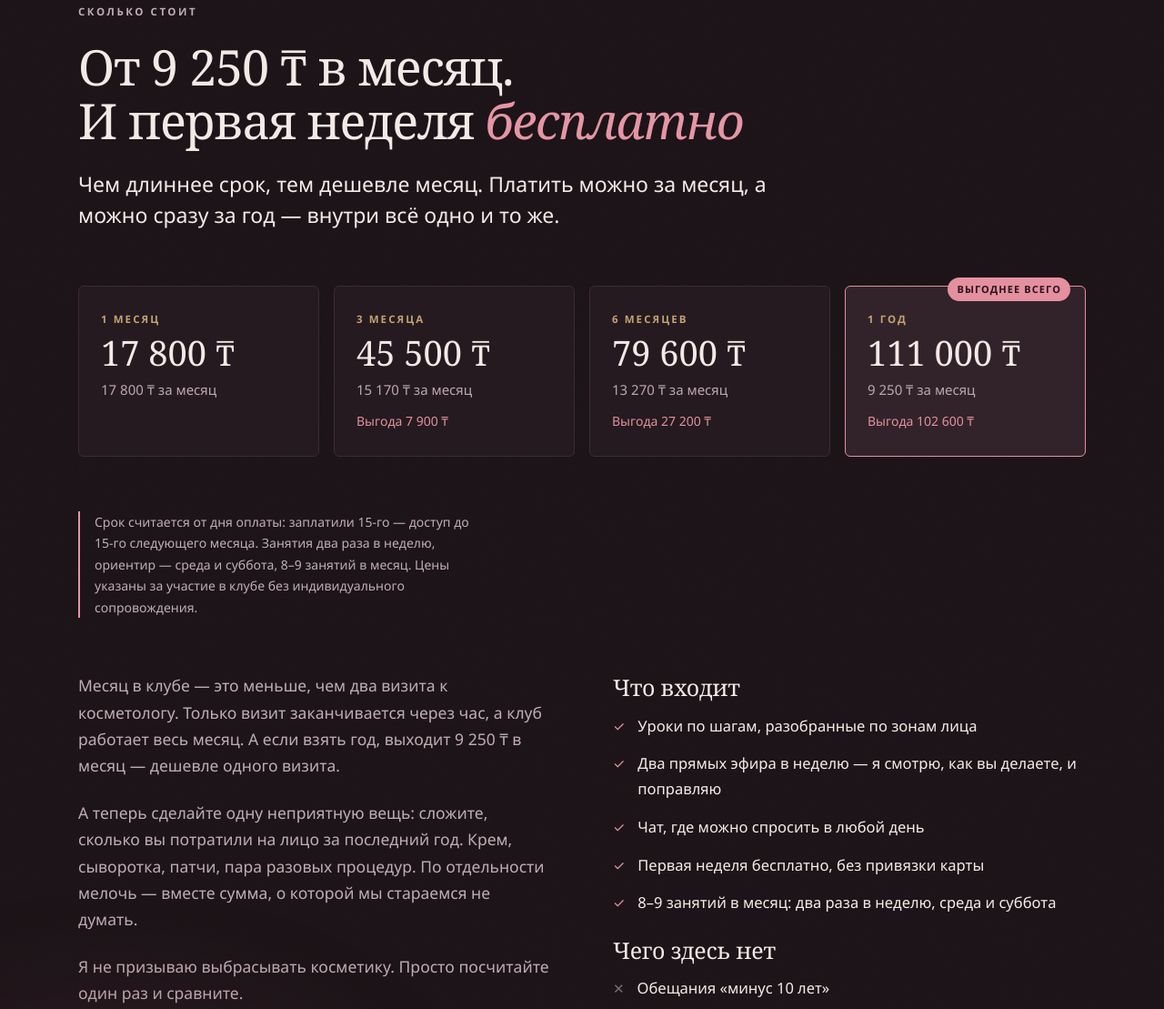
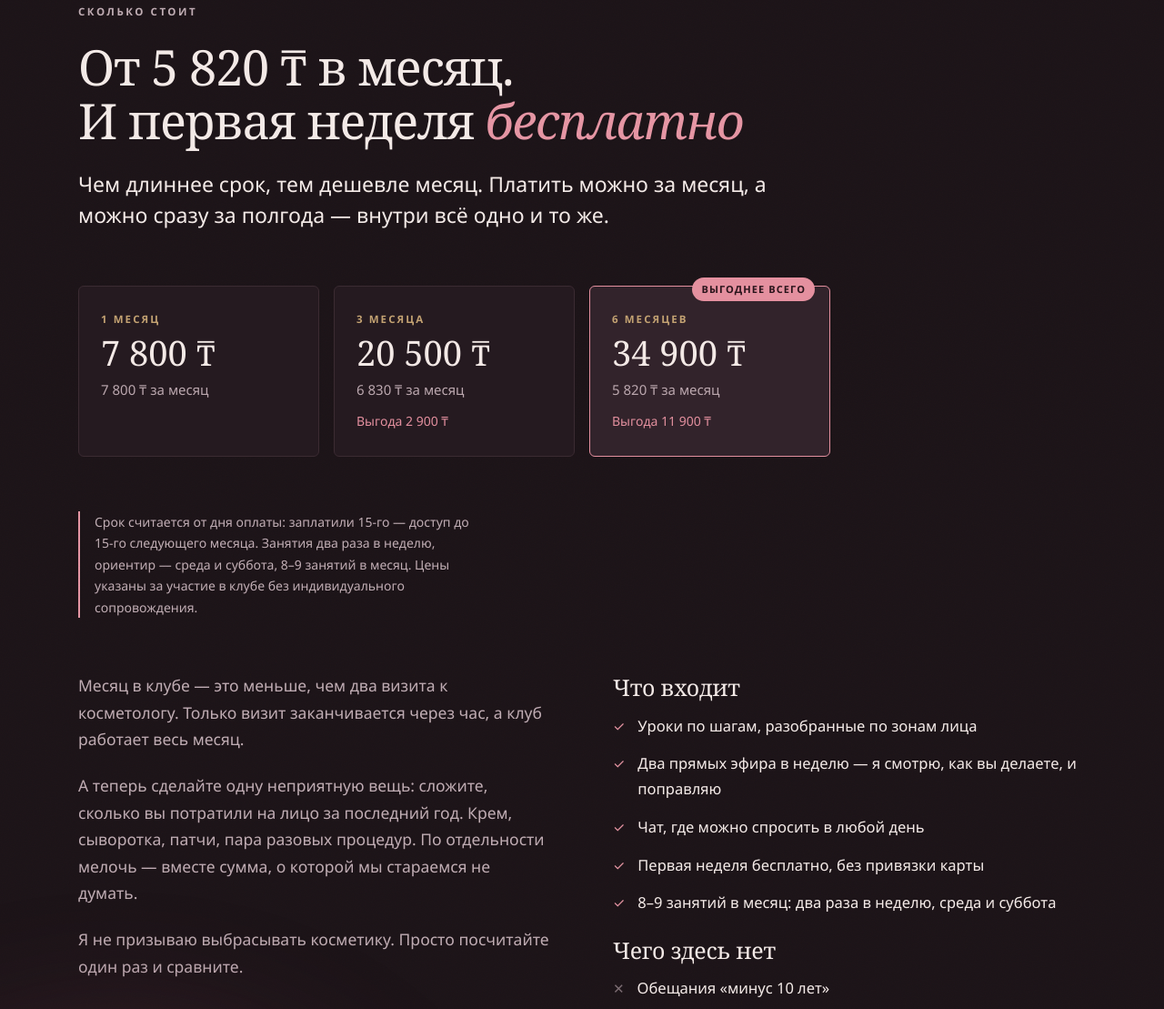
Before and after one commit to baishevi230412-lang/klub, a plain HTML site: page index.html in a window 1280 px wide. Shown: the part 9043-10152 px from the top of the page at 91% size. Drawn offline with Linux system fonts and the light colour scheme.

Commit message:
Новые цены и годовой тариф убран
Цены: 1 месяц — 7 800 ₸, 3 месяца — 20 500 ₸, 6 месяцев — 34 900 ₸.
Было 17 800 / 45 500 / 79 600 / 111 000 при нуле оплат за всё время.

Годовой тариф убран совсем. С месяцем за 7 800 год за 111 000 выходил
9 250 ₸ в месяц — то есть дороже месячного, и вся лестница ломалась:
чем дольше срок, тем дороже месяц. Теперь самый длинный срок полгода,
и он же самый выгодный: 5 820 ₸ в месяц против 7 800.

Правки на странице: заголовок «От 5 820 ₸ в месяц», три карточки вместо
четырёх, «выгоднее всего» переехало к полугодию, из подзаголовка убрано
«можно сразу за год». Из довода про косметолога убрана фраза про год —
про месяц оставлена как была.

Оферта: пункт 5.1 — новые цены без года. Пункты 1.5 и 6.2 перечисляли
доступные сроки «1, 3, 6 или 12 месяцев» — теперь «1, 3 или 6 месяцев»,
иначе договор обещал бы срок, которого нет.

oferta.pdf намеренно не тронут: собрать его автоматически нечем, и он
начал бы противоречить договору. Бот теперь ссылается на oferta.html.

Co-Authored-By: Claude Opus 5 <noreply@anthropic.com>

```diff
--- a/index.html
+++ b/index.html
@@ -835,34 +835,28 @@
   <div class="wrap stack-lg">
     <div class="stack rise">
       <p class="eyebrow">Сколько стоит</p>
-      <h2>От 9 250 ₸ в месяц.<br>И первая неделя <em>бесплатно</em></h2>
-      <p class="lede">Чем длиннее срок, тем дешевле месяц. Платить можно за месяц, а можно сразу за год — внутри всё одно и то же.</p>
+      <h2>От 5 820 ₸ в месяц.<br>И первая неделя <em>бесплатно</em></h2>
+      <p class="lede">Чем длиннее срок, тем дешевле месяц. Платить можно за месяц, а можно сразу за полгода — внутри всё одно и то же.</p>
     </div>
 
     <div class="tariffs rise">
       <div class="tariff">
         <span class="tariff-term">1 месяц</span>
-        <span class="tariff-sum">17 800 ₸</span>
-        <span class="tariff-month">17 800 ₸ за месяц</span>
+        <span class="tariff-sum">7 800 ₸</span>
+        <span class="tariff-month">7 800 ₸ за месяц</span>
       </div>
       <div class="tariff">
         <span class="tariff-term">3 месяца</span>
-        <span class="tariff-sum">45 500 ₸</span>
-        <span class="tariff-month">15 170 ₸ за месяц</span>
-        <span class="tariff-save">Выгода 7 900 ₸</span>
-      </div>
-      <div class="tariff">
-        <span class="tariff-term">6 месяцев</span>
-        <span class="tariff-sum">79 600 ₸</span>
-        <span class="tariff-month">13 270 ₸ за месяц</span>
-        <span class="tariff-save">Выгода 27 200 ₸</span>
+        <span class="tariff-sum">20 500 ₸</span>
+        <span class="tariff-month">6 830 ₸ за месяц</span>
+        <span class="tariff-save">Выгода 2 900 ₸</span>
       </div>
       <div class="tariff tariff--best">
         <span class="tariff-badge">выгоднее всего</span>
-        <span class="tariff-term">1 год</span>
-        <span class="tariff-sum">111 000 ₸</span>
-        <span class="tariff-month">9 250 ₸ за месяц</span>
-        <span class="tariff-save">Выгода 102 600 ₸</span>
+        <span class="tariff-term">6 месяцев</span>
+        <span class="tariff-sum">34 900 ₸</span>
+        <span class="tariff-month">5 820 ₸ за месяц</span>
+        <span class="tariff-save">Выгода 11 900 ₸</span>
       </div>
     </div>
 
@@ -870,7 +864,7 @@
 
     <div class="price-grid">
       <div class="stack rise">
-        <p>Месяц в клубе — это меньше, чем два визита к косметологу. Только визит заканчивается через час, а клуб работает весь месяц. А если взять год, выходит 9 250 ₸ в месяц — дешевле одного визита.</p>
+        <p>Месяц в клубе — это меньше, чем два визита к косметологу. Только визит заканчивается через час, а клуб работает весь месяц.</p>
         <p>А теперь сделайте одну неприятную вещь: сложите, сколько вы потратили на лицо за последний год. Крем, сыворотка, патчи, пара разовых процедур. По отдельности мелочь — вместе сумма, о которой мы стараемся не думать.</p>
         <p>Я не призываю выбрасывать косметику. Просто посчитайте один раз и сравните.</p>
       </div>
@@ -1017,7 +1011,7 @@
     <p class="lede" style="max-width: 54ch;">Уроки, прямой эфир, чат. Семь дней вы делаете и смотрите на своё лицо, а потом решаете сами. Я не умею продавать вслепую — пусть за меня решит ваше зеркало.</p>
     <div class="cta-row" style="align-items: center;">
       <a class="cta" href="https://t.me/aida_klub_bot?start=lending" target="_blank" rel="noopener"><span>Забрать неделю бесплатно</span><span class="cta-arrow">→</span></a>
-      <p class="cta-note">Откроется Telegram · Без карты · Дальше 17 800 ₸ в месяц, если останетесь</p>
+      <p class="cta-note">Откроется Telegram · Без карты · Дальше 7 800 ₸ в месяц, если останетесь</p>
     </div>
     <p class="signature" style="margin-top: 14px;">До встречи на моей кушетке</p>
   </div>
```
Also changed, not shown: oferta.html (+3 -3 lines).
